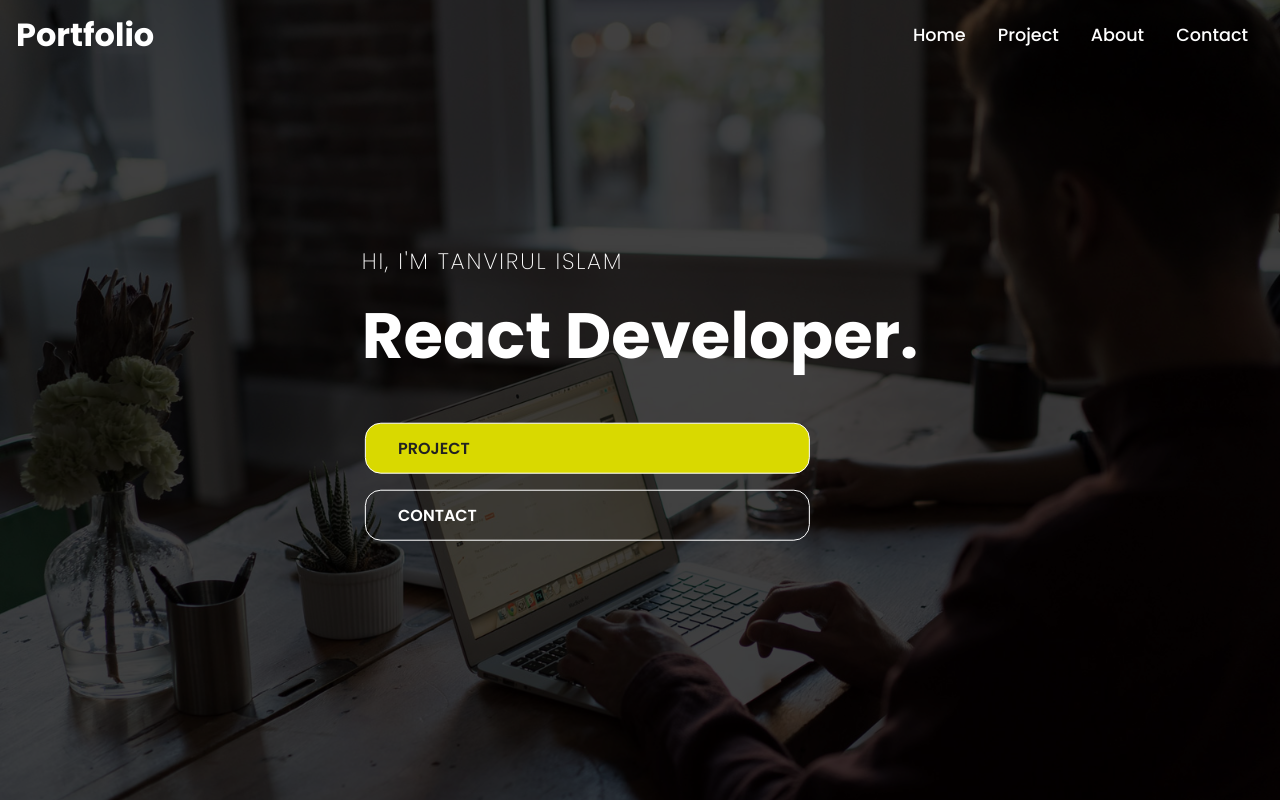
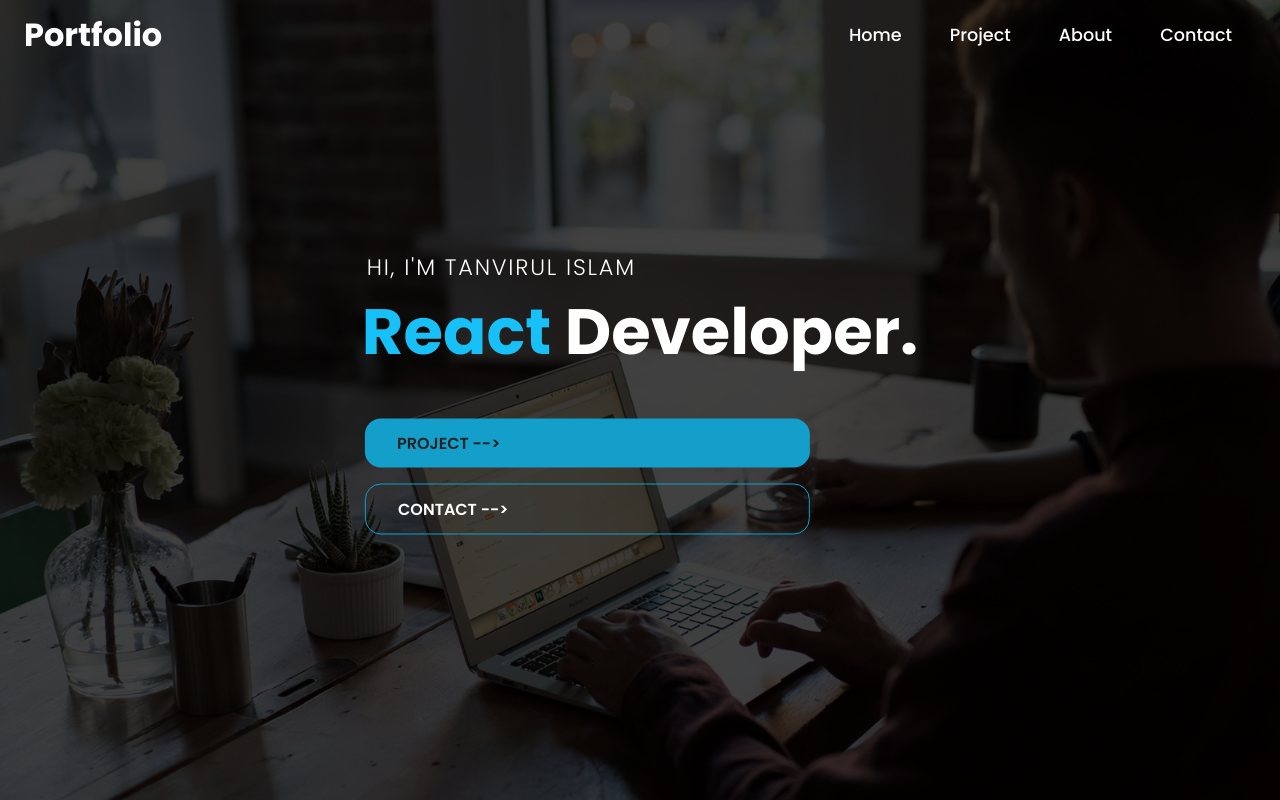
Before and after one commit to tanvir35web/React-Portfolio-Website, a React (Vite) app: page / in a window 1280 px wide. Shown: the top 800 px of the page. Built offline with nearby package versions, Linux system fonts and the light colour scheme.

Commit message:
bug fixed

```diff
--- a/src/components/Hero.jsx
+++ b/src/components/Hero.jsx
@@ -12,10 +12,10 @@ const Hero = () => {
         </div>
         <div className="content">
             <p>HI, I'M TANVIRUL ISLAM</p>
-            <h1>React Developer.</h1>
+            <h1> <span>React</span> Developer.</h1>
             <div>
-                <Link to="/project" className='btn'> Project </Link>
-                <Link to="/contact" className='btn btn-light'> Contact </Link>
+                <Link to="/project" className='btn'> Project --{'>'} </Link>
+                <Link to="/contact" className='btn btn-light'> Contact --{'>'} </Link>
             </div>
         </div>
     </div>
--- a/src/components/HeroStyle.css
+++ b/src/components/HeroStyle.css
@@ -35,16 +35,21 @@
     align-items: center;
 }
 
+.hero .content span {
+    color: #18c0f8;
+}
+
 .hero .content h1 {
     font-size: 4rem;
-    padding: 0.6rem 0 1.5rem;
+    padding: 0rem 0 1.5rem;
 }
 
 .hero .content p {
     font-size: 1.4rem;
-    font-weight: 200;
+    font-weight: 300;
     letter-spacing: 1.8px;
     text-transform: uppercase;
+    padding-left: 0.3rem;
 }
 
 .hero .content .btn {
--- a/src/components/NavBarStyle.css
+++ b/src/components/NavBarStyle.css
@@ -2,7 +2,7 @@
     display: flex;
     justify-content: space-between;
     align-items: center;
-    padding: 1rem;
+    padding: 1rem 1.5rem;
     width: 100%;
     height: 70px;
     position: fixed;
@@ -20,12 +20,17 @@
 }
 
 .nav-menu li {
-    padding: 0 1rem;
+    padding: 0 1.5rem;
 }
 
 .nav-menu li a {
     font-size: 1.1rem;
     font-weight: 500;
+    transition: 0.3s;
+}
+
+.nav-menu li a:hover {
+    color: aqua;
 }
 
 .hamburger {
@@ -58,7 +63,8 @@
     }
 
     .nav-menu li a {
-        font-size: 2rem;
+        font-size: 1.5rem;
+        text-transform: uppercase;
     }
 
     .hamburger {
--- a/src/components/PricingCard.jsx
+++ b/src/components/PricingCard.jsx
@@ -5,6 +5,7 @@ import { Link } from 'react-router-dom'
 const PricingCard = () => {
   return (
     <div className="pricing">
+        <h1 className='pricing-heading'>PRICING</h1>
         <div className="card-container">
 
 
@@ -20,22 +21,22 @@ const PricingCard = () => {
             </div>
 
             <div className="card">
-                <h2> -Basic- </h2>
+                <h2> -Standard- </h2>
                 <span className="bar">  </span>
-                <p className="btc">$ 100</p>
-                <p>3 Days</p>
-                <p>3 Pages</p>
+                <p className="btc">$ 250</p>
+                <p>7 Days</p>
+                <p>6 Pages</p>
                 <p>Featured</p>
                 <p>Responsive Design</p>
                 <Link to="/contact" className="btn">Purchase Now</Link>
             </div>
 
             <div className="card">
-                <h2> -Basic- </h2>
+                <h2> -Premium- </h2>
                 <span className="bar">  </span>
-                <p className="btc">$ 100</p>
-                <p>3 Days</p>
-                <p>3 Pages</p>
+                <p className="btc">$ 500</p>
+                <p>15 Days</p>
+                <p>9+ Pages</p>
                 <p>Featured</p>
                 <p>Responsive Design</p>
                 <Link to="/contact" className="btn">Purchase Now</Link>
--- a/src/components/PricingCardStyle.css
+++ b/src/components/PricingCardStyle.css
@@ -1,5 +1,11 @@
 .pricing {
     margin: 5rem 3rem;
+    text-align: center;
+}
+
+.pricing-heading {
+    margin: 2rem auto;
+
 }
 
 .card-container {
@@ -16,6 +22,11 @@
     align-items: center;
     text-align: center;
     border-radius: 1rem ;
+    transition: 0.3s ease;
+}
+
+.card:hover {
+    scale: 1.05;
 }
 
 .card .bar {
@@ -47,6 +58,7 @@
     margin:1.2rem auto;
     display: block;
     border-radius: 1rem;
+
 }
 
 @media screen and (max-width: 800px) {
--- /dev/null
+++ b/src/components/ProjectCard.jsx
@@ -0,0 +1,11 @@
+import './ProjectCardStyle.css'
+import React from 'react'
+
+
+const ProjectCard = () => {
+  return (
+    <div>Project Card</div>
+  );
+};
+
+export default ProjectCard;
--- /dev/null
+++ b/src/components/ProjectCardStyle.css
@@ -0,0 +1,3 @@
+*{
+    color: #149ECA;
+}
--- a/src/index.css
+++ b/src/index.css
@@ -23,16 +23,18 @@ ul {
   padding: 12px 32px;
   font-size: 1rem;
   text-transform: uppercase;
-  background: rgb(217, 217, 0);
+  background: #149ECA;
   color: #222;
   border: 1px solid white;
   font-weight: 600;
   cursor: pointer;
+  border: none;
 }
 
 .btn-light {
   background: transparent;
   color: white;
+  border: 1px solid #149ECA;
 }
 
 .btn:hover {
--- a/src/routes/Project.jsx
+++ b/src/routes/Project.jsx
@@ -3,12 +3,14 @@ import NavBar from "../components/NavBar";
 import Footer from "../components/Footer";
 import HeroAll from "../components/HeroAll";
 import PricingCard from "../components/PricingCard";
+import ProjectCard from "../components/ProjectCard";
 
 const Project = () => {
   return (
     <>
       <NavBar />
       <HeroAll heading={"PROJECTS"} text={"Some of my recent projects"} />
+      <ProjectCard/>
       <PricingCard/>
       <Footer />
     </>
```
